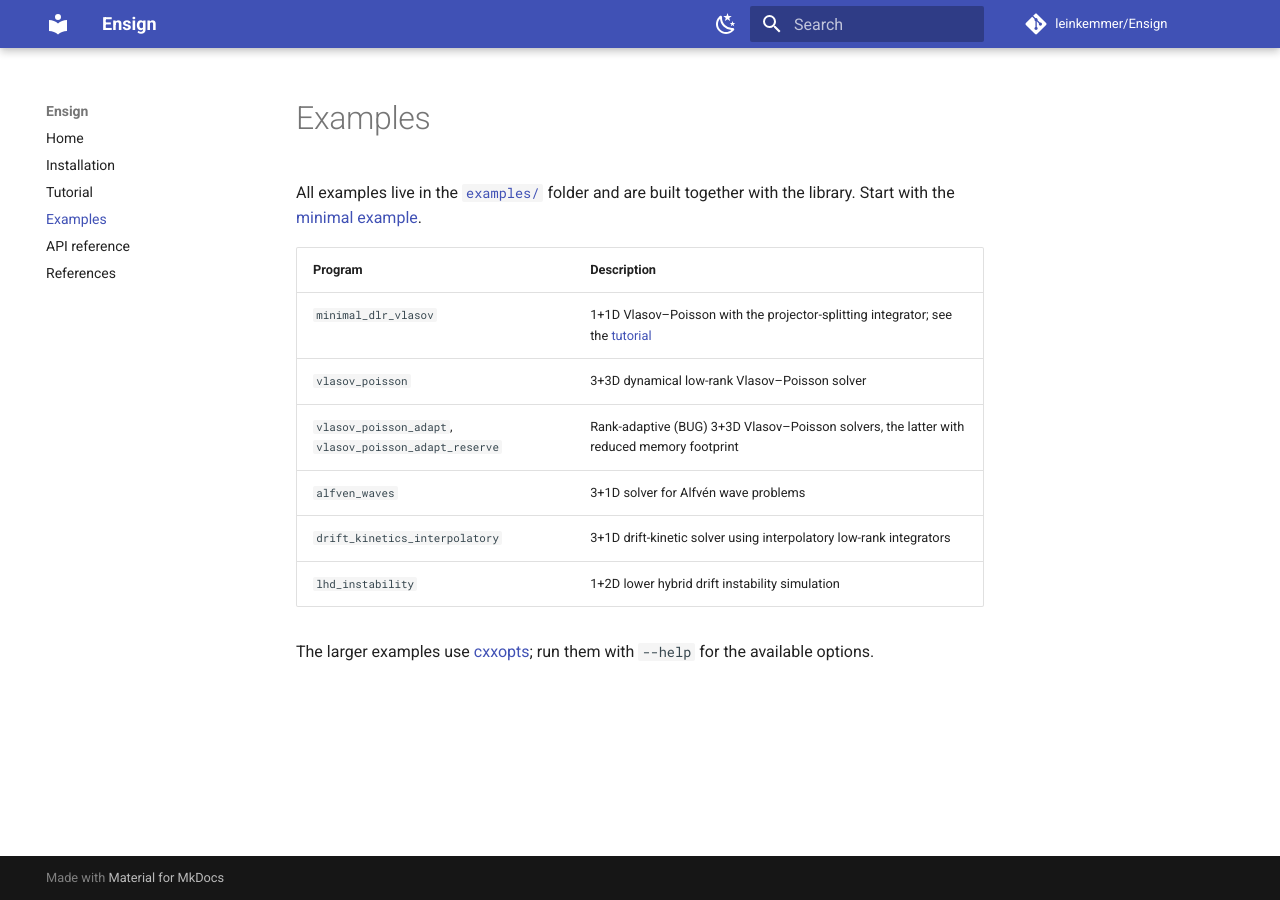
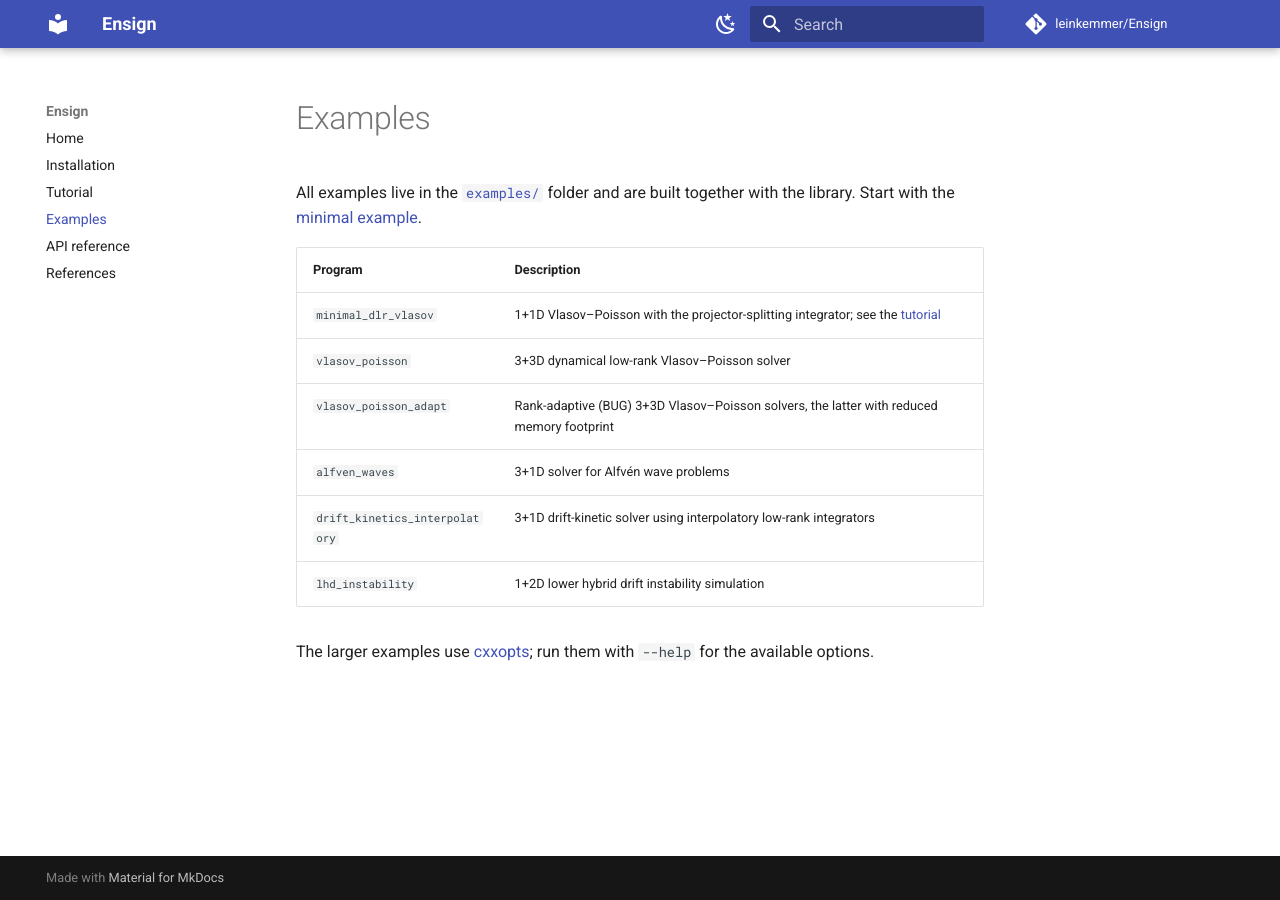
Before and after one commit to leinkemmer/Ensign, an MkDocs documentation site: the page built from docs/examples.md, in a window 1280 px wide. Built offline with MkDocs 1.6.1 and Material for MkDocs 9.7.7, drawn with Linux system fonts in a browser that asks for light colours; comment, search, counter and statistics services are not loaded.

```diff
--- a/docs/examples.md
+++ b/docs/examples.md
@@ -7,7 +7,7 @@
 |---|---|
 | `minimal_dlr_vlasov` | 1+1D Vlasov–Poisson with the projector-splitting integrator; see the [tutorial](tutorial.md) |
 | `vlasov_poisson` | 3+3D dynamical low-rank Vlasov–Poisson solver |
-| `vlasov_poisson_adapt`, `vlasov_poisson_adapt_reserve` | Rank-adaptive (BUG) 3+3D Vlasov–Poisson solvers, the latter with reduced memory footprint |
+| `vlasov_poisson_adapt` | Rank-adaptive (BUG) 3+3D Vlasov–Poisson solvers, the latter with reduced memory footprint |
 | `alfven_waves` | 3+1D solver for Alfvén wave problems |
 | `drift_kinetics_interpolatory` | 3+1D drift-kinetic solver using interpolatory low-rank integrators |
 | `lhd_instability` | 1+2D lower hybrid drift instability simulation |
```
Also changed, not shown: Readme.md (+1 -1 lines).
